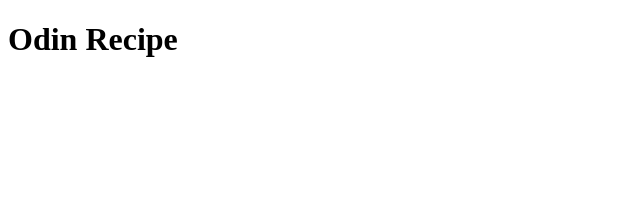
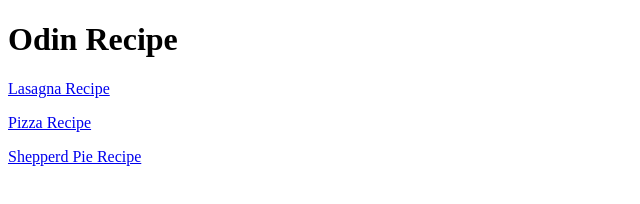
Before and after one commit to MarcAndreSeguin/odin-recipes, a plain HTML site: page index.html in a window 1280 px wide. Shown: the whole page, without its empty margins (0-640 px from the left). Drawn offline with Linux system fonts and the light colour scheme.

Commit message:
Added recipe links to index page

```diff
--- a/index.html
+++ b/index.html
@@ -7,5 +7,8 @@
 </head>
 <body>
     <h1>Odin Recipe</h1>
+    <p><a href="recipes/lasagna.html">Lasagna Recipe</a></p>
+    <p><a href="recipes/pizza.html">Pizza Recipe</a></p>
+    <p><a href="recipes/shepperd-pie.html">Shepperd Pie Recipe</a></p>
 </body>
 </html>
```
